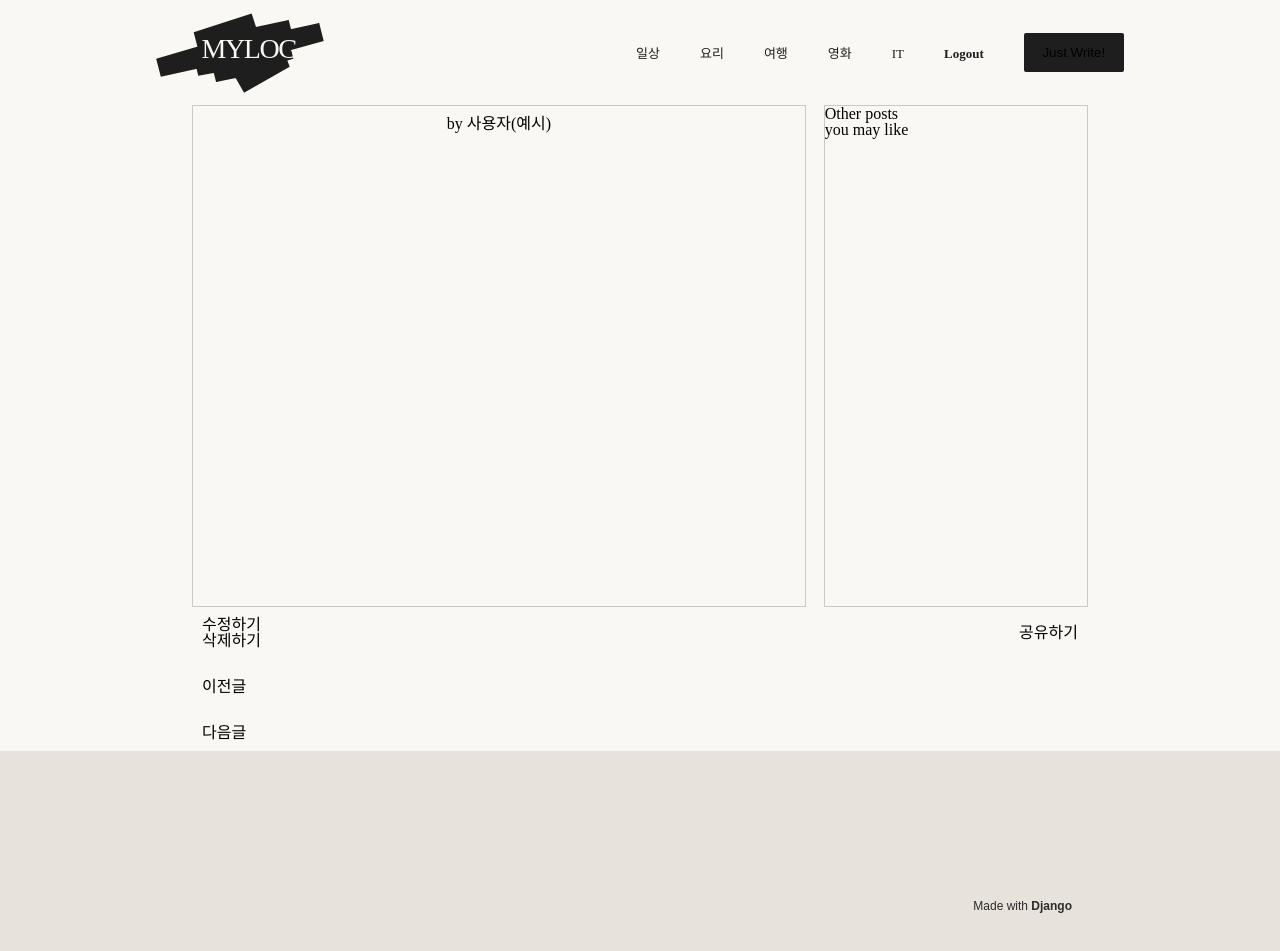
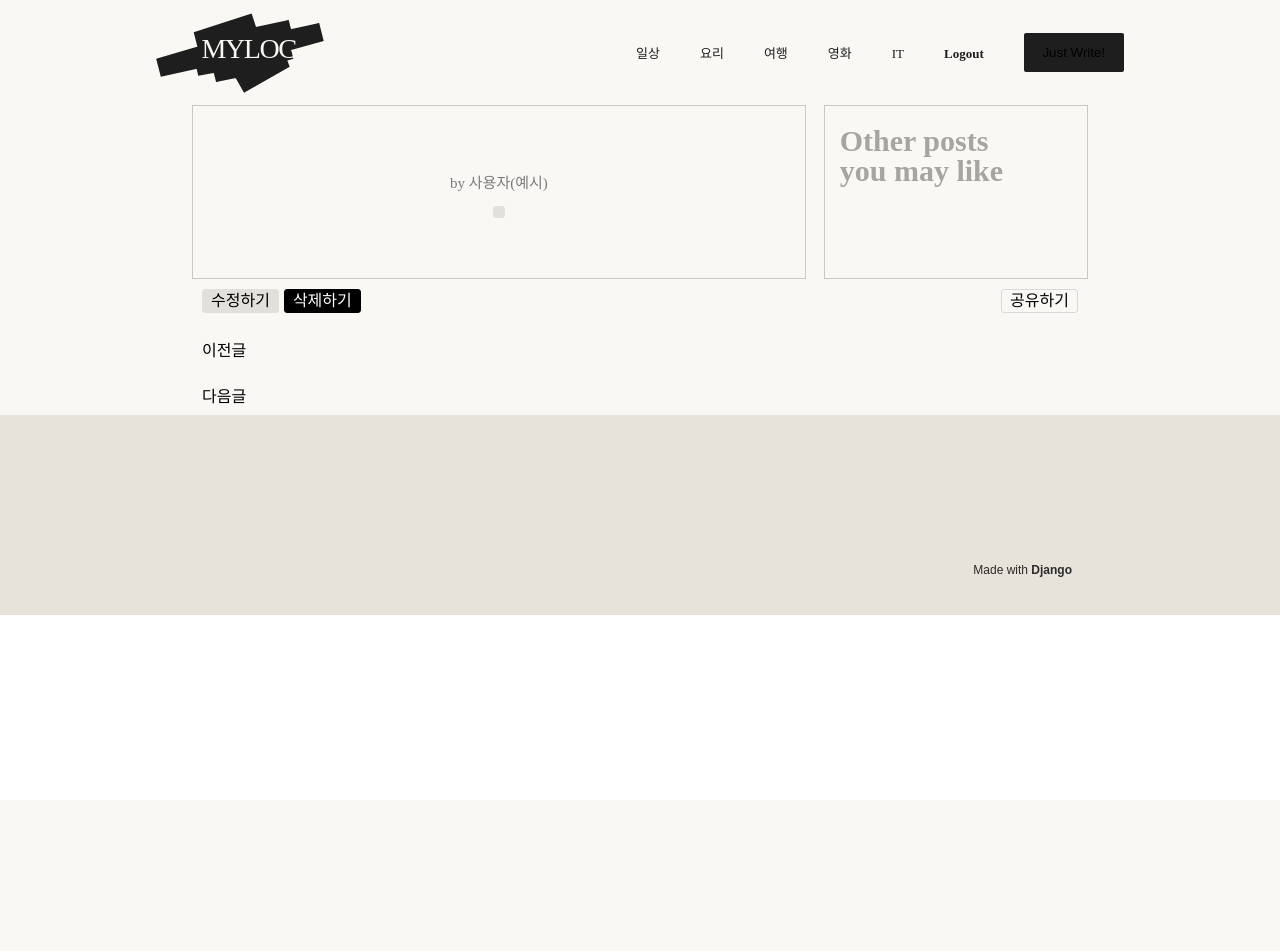
Before and after one commit to Ethanall94/AnimalFarm, a Django app: page /board/ in a window 1280 px wide. After the commit the page ends 615 px from the top, so only its background shows below. Run offline with Django 4.2, Linux system fonts and the light colour scheme; data that the repository does not hold is empty; parts of the project's set-up code (start-up, migrations or seed data) failed here and were passed over; some web fonts are replaced.

Commit message:
Add : subpost css 추가, html 태그 추가

```diff
--- a/blog_project/blog_app/static/css/board.css
+++ b/blog_project/blog_app/static/css/board.css
@@ -7,6 +7,7 @@
     align-items: center;
     justify-content: flex-start;
     padding-top: var(--nav-height);
+    font-family: Pretendard;
 }
 
 .navBars {
@@ -41,9 +42,10 @@
     gap: 10px;
 }
 
+/* 9.14 높이 수정 신지수 */
 .mainRectangle {
     width: 70%;
-    height: 500px;
+    height: auto;
     border: 1px solid #CAC8C5;
     display: flex;
     flex-direction: column;
@@ -52,21 +54,22 @@
 
 .subRectangle {
     width: 30%;
-    height: 500px;
+    height: auto;
     border: 1px solid #CAC8C5;
     display: flex;
     flex-direction: column;
 }
 
-.rectTop, .subRectReccomend {
+.rectTop {
     display: flex;
     justify-content: space-between;
     align-items: center;
     flex-direction: column;
-    padding: 10px;
 }
 
-.rectangleEdit, .previousPost, .nextPost {
+.rectangleEdit,
+.previousPost,
+.nextPost {
     display: flex;
     justify-content: space-between;
     align-items: center;
@@ -77,19 +80,32 @@
     .navBars {
         height: 50px !important;
     }
+
     .top {
         flex-direction: column;
     }
 
-    .mainRectangle, .subRectangle {
+    .mainRectangle,
+    .subRectangle {
         width: 100%;
         margin-right: 0;
         margin-bottom: 2%;
     }
+
+    /* 9.14 신지수 서브 post 구조 수정 */
+    #subRectangleSmall {
+        display: flex;
+    }
+
+    .subRectReccomend {
+        width: 45%;
+    }
 }
 
 @media (max-height: 530px) {
-    .navBars, .footer {
+
+    .navBars,
+    .footer {
         flex-shrink: 0;
     }
 
@@ -99,16 +115,130 @@
         padding: 0 10px 10px;
     }
 
-    .mainRectangle, .subRectangle {
+    .mainRectangle,
+    .subRectangle {
         flex-basis: auto;
         flex-grow: 1;
         flex-shrink: 1;
         height: 300px;
     }
 
-    .rectangleEdit, .previousPost, .nextPost {
+    .rectangleEdit,
+    .previousPost,
+    .nextPost {
         flex-basis: auto;
         flex-grow: 1;
         flex-shrink: 1;
     }
 }
+
+
+/* 9/13 신지수 post css추가 */
+.rectTop {
+    padding: 40px 30px 0 30px;
+    gap: 15px;
+}
+
+#dateCreate,
+#rectUser {
+    color: #7c7a7a;
+    font-size: 15px;
+}
+
+#rectTitle {
+    font-size: 32px;
+    font-weight: bold;
+}
+
+#rectTopic {
+    border: solid 1px #E1E0DB;
+    background-color: #E1E0DB;
+    font-size: 12px;
+    padding: 5px;
+    border-radius: 3px;
+}
+
+.rectMain {
+    padding: 30px;
+    gap: 3px;
+
+}
+
+.rectMain p {
+    line-height: 22px;
+}
+
+.rectMain p img {
+    min-width: 100%;
+    align-items: center;
+    margin: 10px 0;
+}
+
+@media(max-width: 1382px) {
+    .rectMain p img {
+        max-width: 80%;
+    }
+}
+
+.subRectTitle {
+    font-size: 30px;
+    font-weight: bold;
+    color: #A6A5A1;
+    padding: 20px 15px;
+}
+
+.subRectReccomend {
+    border: 1px solid #CAC8C5;
+    margin: 10px;
+    padding: 10px;
+}
+
+.rectEditLeft {
+    display: flex;
+    gap: 5px;
+}
+
+#rectAmend,
+#rectDelete,
+#rectShare {
+    padding: 3px 8px;
+    border-radius: 3px;
+}
+
+#rectAmend {
+    border: 1px solid #E1E0DB;
+    background-color: #E1E0DB;
+}
+
+#rectDelete {
+    border: 1px solid black;
+    background-color: black;
+    color: white;
+}
+
+#rectShare {
+    border: 1px solid #D9D9D9;
+}
+
+/* 9.14 서브 content css 추가 */
+#reccomendPic {
+    width: 100%;
+    height: 200px;
+    position: relative;
+    overflow: hidden;
+
+}
+
+#reccomendPic img {
+    position: absolute;
+    top: 0;
+    left: 0;
+    width: 100%;
+    height: 200px;
+}
+
+#reccomendTitle {
+    font-size: 20px;
+    font-weight: bold;
+    padding: 10px 0 0 0;
+}
--- a/blog_project/blog_app/templates/board.html
+++ b/blog_project/blog_app/templates/board.html
@@ -58,6 +58,7 @@
                 <div class="subRectangle">
                     <div class="subRectTitle">Other posts<br>you may like</div>
                     {% for recommended_post in recommended_posts %}
+                    <div id="subRectangleSmall">
                         <div class="subRectReccomend">
                             <div id="reccomendPic">
                                 <img src="{{ recommended_post.content_poster.url }}">
@@ -68,10 +69,11 @@
                         </div>
                         <div class="subRectReccomend">
                             <div id="reccomendPic">
-                            <img src="{{ recommended_post.content_poster.url }}">
+                                {{ recommended_post.content_poster }}
                             </div>
                             <div id="reccomendTitle">
                                 {{ recommended_post.title }}
+                            </div>
                         </div>
                     </div>
                     {% endfor %}
```
Lines whose indentation alone changed are shown as unchanged.
